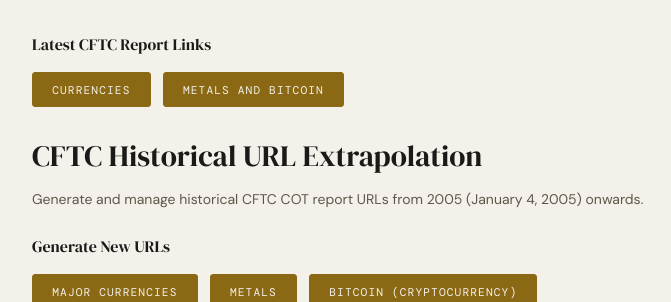
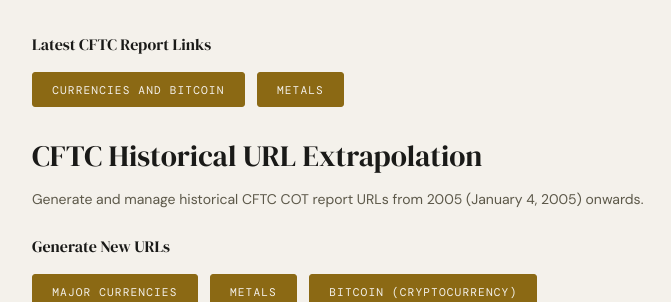
Before and after one commit to cliomaxin/commitment-of-traders, a Django app: page /Get_Data/extrapolate/ in a window 1280 px wide. Shown: the part 58-360 px from the top of the page, without its empty margins (0-671 px from the left). Run offline with Django 3.2, Linux system fonts and the light colour scheme; data that the repository does not hold is empty; some web fonts are replaced.

Commit message:
Update start date for cryptocurrency category, enhance button labels in HTML templates, and modify delete script documentation

```diff
--- a/Get_Data/delete extapolations in bulk.py
+++ b/Get_Data/delete extapolations in bulk.py
@@ -1,4 +1,6 @@
-Run this on terminal first: python manage.py shell
+Run this on terminal first:
+
+python manage.py shell
 
 from Get_Data.models import ExtrapolatedReport
 
--- a/Get_Data/views.py
+++ b/Get_Data/views.py
@@ -20,7 +20,7 @@ CATEGORY_CONFIG = {
     },
     'crypto': {
         'label': 'Bitcoin (Cryptocurrency)',
-        'start_date': date(2017, 12, 26),
+        'start_date': date(2018, 4, 10),
         'prefix': 'deacmesf',
         'subdir': 'futures',
     },
--- a/Templates/Get_Data/extrapolate_dates.html
+++ b/Templates/Get_Data/extrapolate_dates.html
@@ -317,10 +317,10 @@
     <h2 style="margin-top: 0; font-size: 1rem;">Latest CFTC Report Links</h2>
     <div class="buttons">
       <a href="https://www.cftc.gov/dea/futures/deacmesf.htm" target="_blank" class="external-link">
-        <button type="button">Currencies</button>
+        <button type="button">Currencies and Bitcoin</button>
       </a>
       <a href="https://www.cftc.gov/dea/futures/deacmxsf.htm" target="_blank" class="external-link">
-        <button type="button">Metals and Bitcoin</button>
+        <button type="button">Metals</button>
       </a>
     </div>
   </div>
--- a/Templates/Raw/upload.html
+++ b/Templates/Raw/upload.html
@@ -394,10 +394,10 @@
     <h2 style="margin-top: 0; font-size: 1rem; color: var(--gold); font-family: var(--mono); letter-spacing: 0.16em; text-transform: uppercase;">Latest CFTC Report Links</h2>
     <div style="display: flex; gap: 1rem; flex-wrap: wrap;">
       <a href="https://www.cftc.gov/dea/futures/deacmesf.htm" target="_blank" class="external-link">
-        <button type="button" class="btn-primary" style="background: var(--gold); color: var(--bg); border: none; padding: 0.65rem 1.75rem; border-radius: 3px; cursor: pointer; font-family: var(--mono); font-size: 0.72rem; letter-spacing: 0.1em; text-transform: uppercase;">Currencies</button>
+        <button type="button" class="btn-primary" style="background: var(--gold); color: var(--bg); border: none; padding: 0.65rem 1.75rem; border-radius: 3px; cursor: pointer; font-family: var(--mono); font-size: 0.72rem; letter-spacing: 0.1em; text-transform: uppercase;">Currencies and Bitcoin</button>
       </a>
       <a href="https://www.cftc.gov/dea/futures/deacmxsf.htm" target="_blank" class="external-link">
-        <button type="button" class="btn-primary" style="background: var(--gold); color: var(--bg); border: none; padding: 0.65rem 1.75rem; border-radius: 3px; cursor: pointer; font-family: var(--mono); font-size: 0.72rem; letter-spacing: 0.1em; text-transform: uppercase;">Metals and Bitcoin</button>
+        <button type="button" class="btn-primary" style="background: var(--gold); color: var(--bg); border: none; padding: 0.65rem 1.75rem; border-radius: 3px; cursor: pointer; font-family: var(--mono); font-size: 0.72rem; letter-spacing: 0.1em; text-transform: uppercase;">Metals</button>
       </a>
     </div>
   </div>
```
Also changed, not shown: db.sqlite3.
